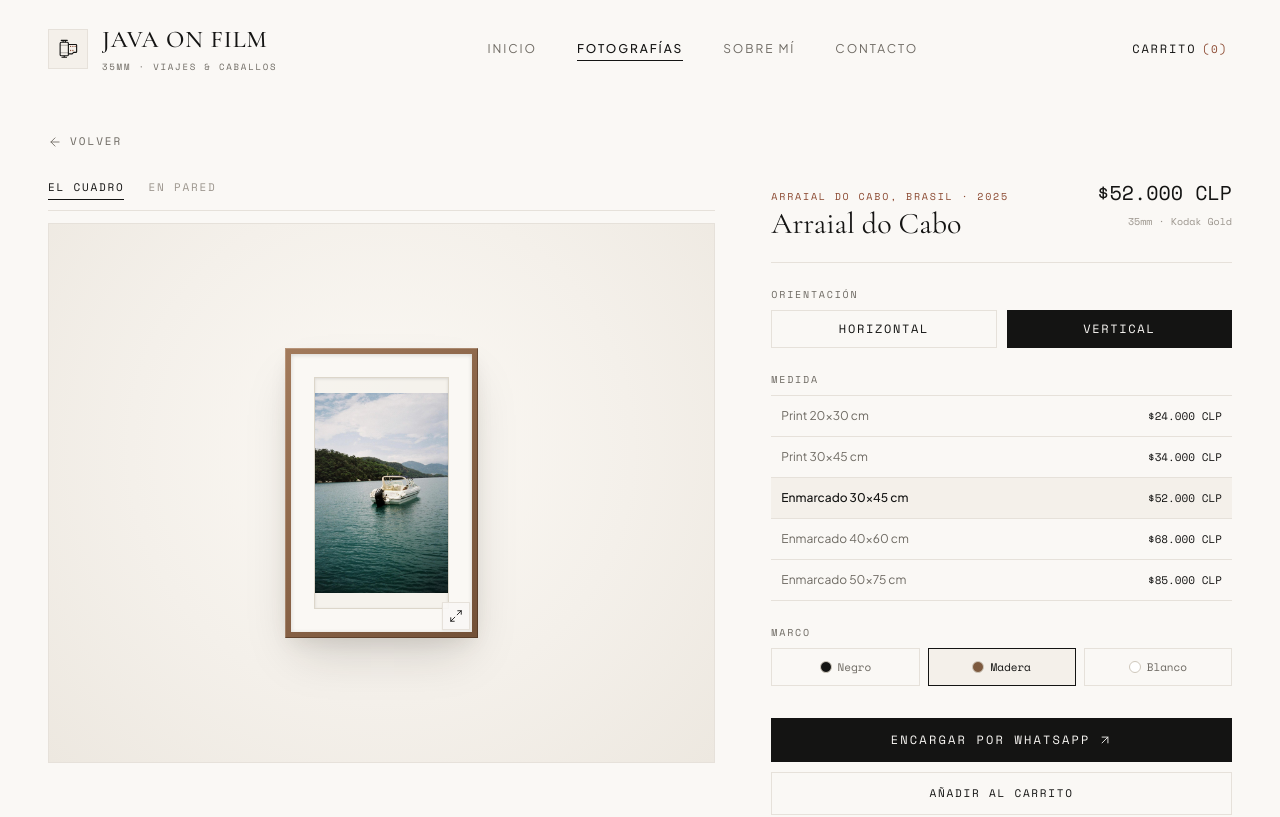
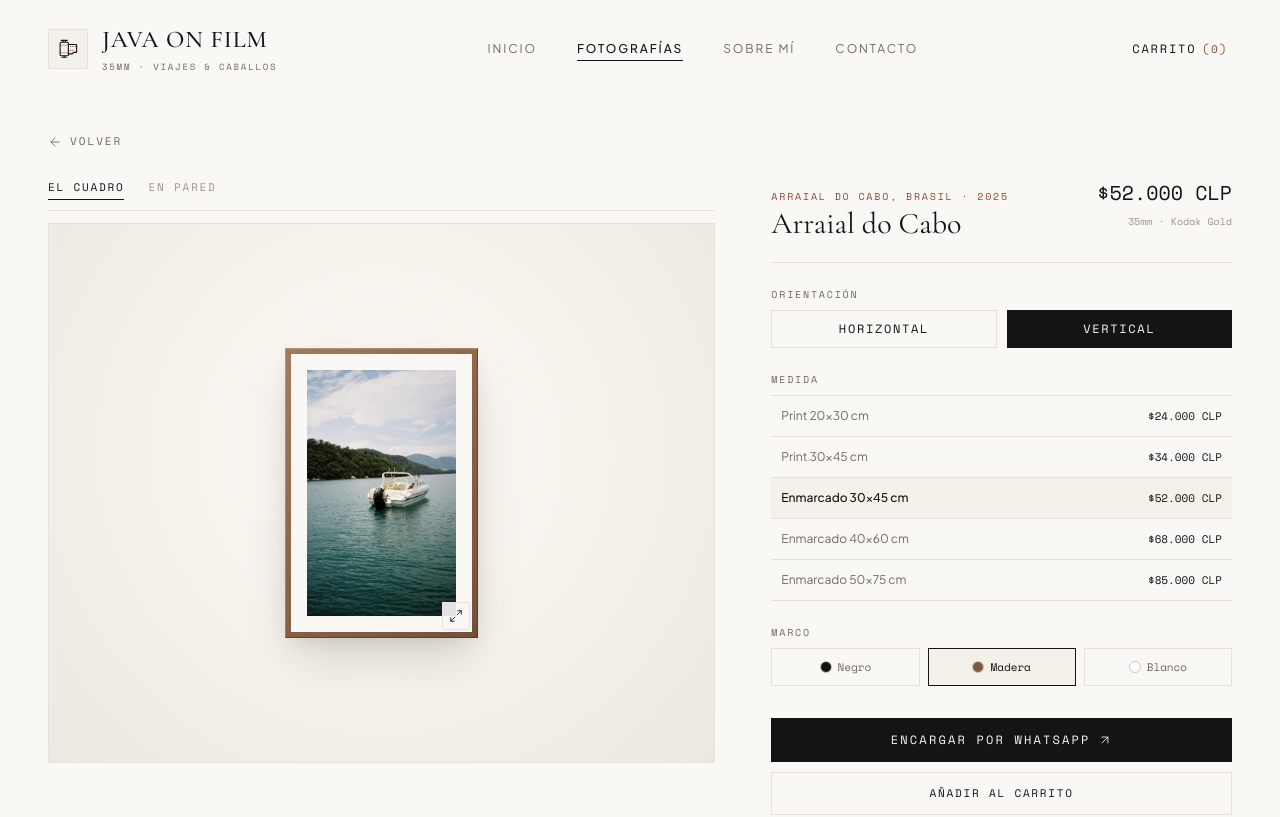
Before and after one commit to javigutierrezra/javaonfilm-web, a React (Vite) app: page /prints/arraialdocabo-02 in a window 1280 px wide. Shown: the top 817 px of the page. Built offline with nearby package versions, Linux system fonts and the light colour scheme.

Commit message:
Eliminar rectángulo extra alrededor de las fotografías

```diff
--- a/src/components/ProductCard.jsx
+++ b/src/components/ProductCard.jsx
@@ -8,18 +8,20 @@ export default function ProductCard({ product, onOpenZoom }) {
   const placeName = product.place || product.location?.split(',')[0] || '';
   const countryName = product.country || product.location?.split(',')[1]?.trim() || '';
 
+  const aspectClass = product.orientation === 'vertical' ? 'aspect-[2/3]' : 'aspect-[3/2]';
+
   return (
     <article className="group flex flex-col">
 
-      {/* Clean Photo Mat */}
+      {/* Clean Photo without extra box */}
       <div
         onClick={() => navigate(`/prints/${product.id}`)}
-        className="relative aspect-[4/5] bg-[#F4F0EA] border border-[#E6E1DA] p-6 sm:p-9 flex items-center justify-center cursor-pointer transition-colors duration-500 group-hover:bg-[#EFEAE2]"
+        className="relative overflow-hidden cursor-pointer"
       >
         <img
           src={product.image}
           alt={product.title}
-          className="max-w-full max-h-full object-contain transition-transform duration-700 ease-out group-hover:scale-[1.02] shadow-[0_8px_24px_rgba(20,20,19,0.12)]"
+          className={`w-full ${aspectClass} object-cover transition-transform duration-700 ease-out group-hover:scale-[1.02]`}
           loading="lazy"
         />
 
@@ -29,7 +31,7 @@ export default function ProductCard({ product, onOpenZoom }) {
             e.stopPropagation();
             onOpenZoom(product);
           }}
-          className="absolute top-3 right-3 p-1.5 text-[#6E6A63] hover:text-[#141413] opacity-70 sm:opacity-0 sm:group-hover:opacity-100 transition-opacity duration-300"
+          className="absolute top-3 right-3 p-1.5 bg-[#FAF8F5]/80 backdrop-blur-sm text-[#141413] opacity-80 sm:opacity-0 sm:group-hover:opacity-100 transition-opacity duration-300"
           title="Ver en pantalla completa"
         >
           <Maximize2 className="w-3.5 h-3.5 stroke-[1.5]" />
--- a/src/pages/About.jsx
+++ b/src/pages/About.jsx
@@ -24,14 +24,12 @@ export default function About() {
         <div className="grid grid-cols-1 md:grid-cols-2 gap-8 sm:gap-10 border-b border-[#E6E1DA] pb-14 sm:pb-16">
 
           {/* Column 1: Viajes */}
-          <div className="space-y-5">
-            <div className="bg-[#F4F0EA] border border-[#E6E1DA] p-4 sm:p-5">
+          <div className="space-y-4">
             <img
               src="/images/about-plane-sunset.jpg"
               alt="Vista de avión al atardecer en 35mm"
-                className="w-full h-[250px] sm:h-[310px] object-cover"
+              className="w-full h-[260px] sm:h-[320px] object-cover"
             />
-            </div>
             <div className="space-y-2">
               <span className="text-[10px] font-mono uppercase tracking-[0.2em] text-[#8C4A32] block">
                 01 / Viajes
@@ -46,14 +44,12 @@ export default function About() {
           </div>
 
           {/* Column 2: Equitación & Caballos */}
-          <div className="space-y-5">
-            <div className="bg-[#F4F0EA] border border-[#E6E1DA] p-4 sm:p-5">
+          <div className="space-y-4">
             <img
               src="/images/about-horse-film.jpg"
               alt="Fotografía de caballo y equitación en 35mm"
-                className="w-full h-[250px] sm:h-[310px] object-cover"
+              className="w-full h-[260px] sm:h-[320px] object-cover"
             />
-            </div>
             <div className="space-y-2">
               <span className="text-[10px] font-mono uppercase tracking-[0.2em] text-[#8C4A32] block">
                 02 / Caballos
@@ -73,13 +69,11 @@ export default function About() {
         <div className="grid grid-cols-1 md:grid-cols-12 gap-8 items-center">
 
           <div className="md:col-span-5">
-            <div className="bg-[#F4F0EA] border border-[#E6E1DA] p-4">
             <img
               src="/images/about-camera-film.jpg"
               alt="Olympus mju I y Kodak Gold 200"
-                className="w-full h-[200px] sm:h-[220px] object-cover"
+              className="w-full h-[220px] sm:h-[240px] object-cover"
             />
-            </div>
           </div>
 
           <div className="md:col-span-7 space-y-5">
--- a/src/pages/Home.jsx
+++ b/src/pages/Home.jsx
@@ -53,15 +53,13 @@ export default function Home({ onOpenZoom }) {
             <div className="lg:col-span-6">
               <div
                 onClick={() => navigate('/prints')}
-                className="group cursor-pointer bg-[#F4F0EA] border border-[#E6E1DA] p-5 sm:p-10 transition-colors duration-500 hover:bg-[#EFEAE2]"
+                className="group cursor-pointer overflow-hidden"
               >
-                <div className="relative h-[280px] sm:h-[380px] md:h-[420px] flex items-center justify-center overflow-hidden">
-                  <img
-                    src="/images/hero-photographer.jpg"
-                    alt="JavaOnFilm 35mm"
-                    className="max-w-full max-h-full object-contain transition-transform duration-700 ease-out group-hover:scale-[1.015] shadow-[0_12px_30px_rgba(20,20,19,0.14)]"
-                  />
-                </div>
+                <img
+                  src="/images/hero-photographer.jpg"
+                  alt="JavaOnFilm 35mm"
+                  className="w-full h-[320px] sm:h-[420px] md:h-[460px] object-cover transition-transform duration-700 ease-out group-hover:scale-[1.02]"
+                />
               </div>
             </div>
 
--- a/src/pages/ProductDetail.jsx
+++ b/src/pages/ProductDetail.jsx
@@ -95,14 +95,13 @@ export default function ProductDetail({ onAddToCart, onOpenZoom }) {
     }
   };
 
-  // Generous, airy museum passepartout (mat board)
   const getMatPaddingClass = () => {
-    if (!selectedFormat.requiresFrame) return 'p-2 sm:p-3';
+    if (!selectedFormat.requiresFrame) return 'p-0';
     switch (selectedFormat.id) {
-      case 'frame-30x45': return 'p-3.5 sm:p-6';
-      case 'frame-40x60': return 'p-5 sm:p-8';
-      case 'frame-50x75': return 'p-6 sm:p-10';
-      default: return 'p-4 sm:p-6';
+      case 'frame-30x45': return 'p-2.5 sm:p-4';
+      case 'frame-40x60': return 'p-3.5 sm:p-5';
+      case 'frame-50x75': return 'p-4 sm:p-6';
+      default: return 'p-3 sm:p-4';
     }
   };
 
@@ -222,38 +221,25 @@ export default function ProductDetail({ onAddToCart, onOpenZoom }) {
                   {/* Slim Gallery Frame Outer Molding */}
                   <div className={`w-full h-full transition-all duration-500 flex items-center justify-center relative ${getFrameMoldingClass()}`}>
 
-                    {/* Cotton Passepartout Mat Board */}
-                    <div className={`w-full h-full flex items-center justify-center bg-[#FAF8F4] frame-rabbet transition-all duration-500 relative ${getMatPaddingClass()}`}>
-
-                      {/* Beveled Mat Window Opening */}
-                      <div className="w-full h-full flex items-center justify-center overflow-hidden bg-[#F5F2EC] mat-bevel-opening relative">
+                    {/* Clean Mat Board without extra inner rectangle */}
+                    <div className={`w-full h-full flex items-center justify-center bg-[#FAF8F5] transition-all duration-500 relative ${getMatPaddingClass()}`}>
                       <img
                         src={product.image}
                         alt={product.title}
                         className={`w-full h-full transition-all duration-500 ${
                           isOrientationMismatched && fitMode === 'crop'
                             ? `object-cover ${getCropPositionClass()}`
-                              : 'object-contain'
+                            : isOrientationMismatched && fitMode === 'margin'
+                            ? 'object-contain'
+                            : 'object-cover'
                         }`}
                       />
-
-                        {/* Subtle Museum Glass Diagonal Reflection */}
-                        {selectedFormat.requiresFrame && (
-                          <div
-                            className="absolute inset-0 pointer-events-none opacity-35"
-                            style={{
-                              background: 'linear-gradient(125deg, rgba(255,255,255,0.28) 0%, rgba(255,255,255,0.04) 38%, rgba(255,255,255,0) 50%)'
-                            }}
-                          />
-                        )}
-                      </div>
-
                     </div>
                   </div>
 
                   <button
                     onClick={() => onOpenZoom(product)}
-                    className="absolute -bottom-1 -right-1 sm:bottom-2 sm:right-2 p-1.5 bg-[#FAF8F5]/90 hover:bg-[#141413] text-[#141413] hover:text-[#FAF8F5] border border-[#E6E1DA] transition-colors z-20 shadow-sm"
+                    className="absolute bottom-2 right-2 p-1.5 bg-[#FAF8F5]/90 hover:bg-[#141413] text-[#141413] hover:text-[#FAF8F5] border border-[#E6E1DA] transition-colors z-20"
                     title="Ver completa"
                   >
                     <Maximize2 className="w-3.5 h-3.5 stroke-[1.5]" />
```
Lines whose indentation alone changed are shown as unchanged.
